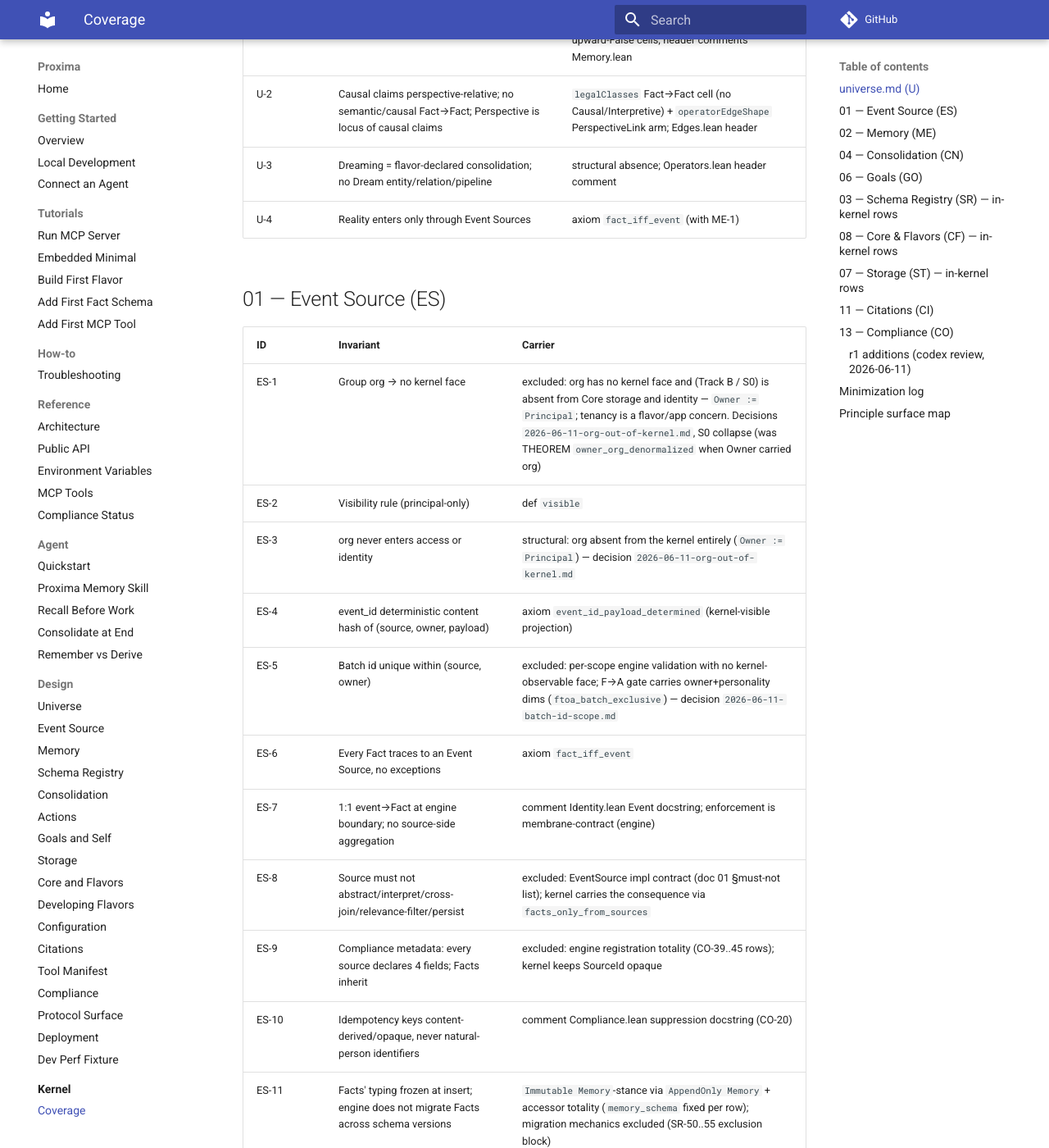
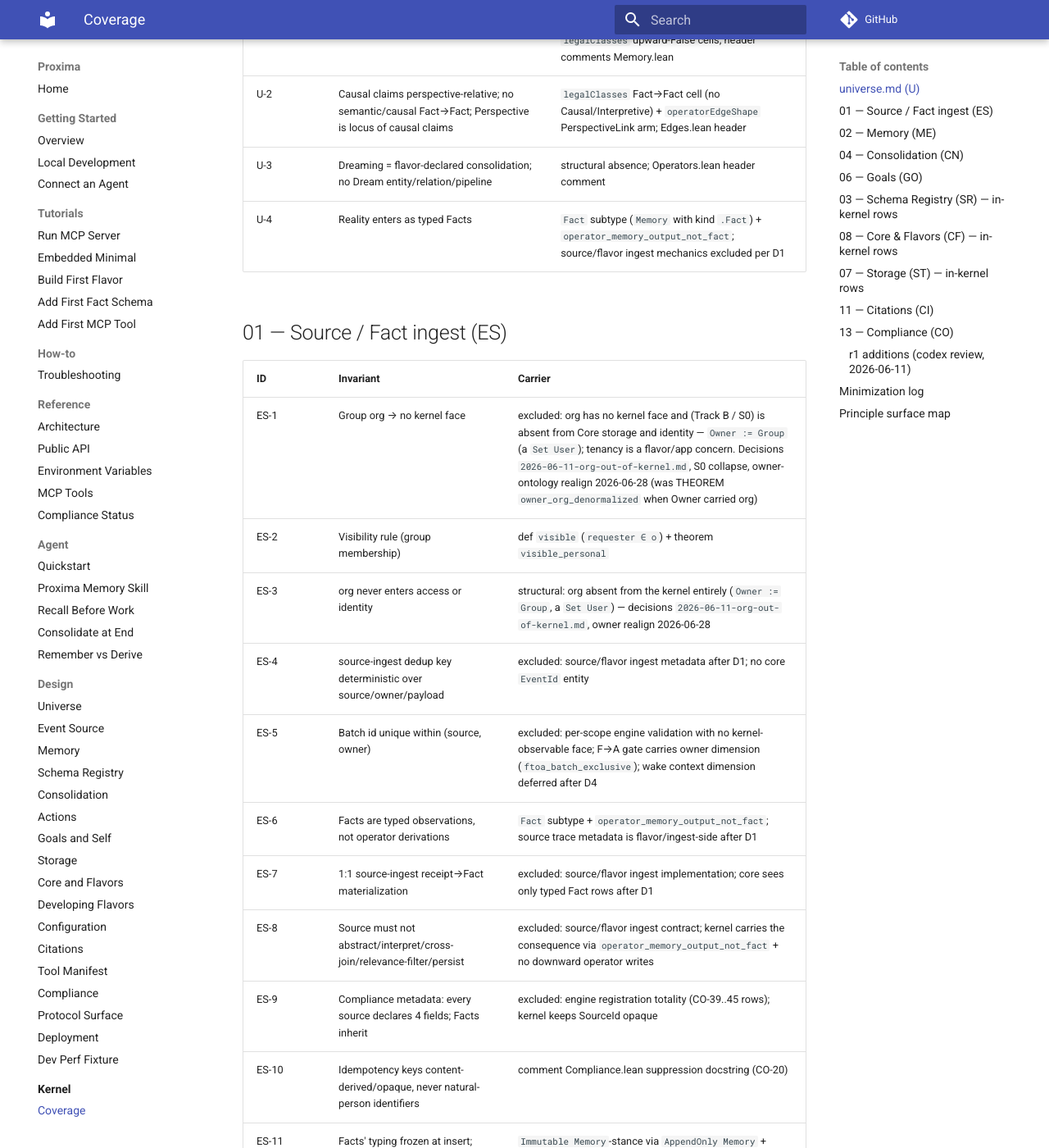
Before and after one commit to Aquilo-Solution-S/Proxima, an MkDocs documentation site: the page built from docs/lean/COVERAGE.md, in a window 1280 px wide and 1400 px high, scrolled down 593 px. Shown: the whole window at 82% size. Built offline with MkDocs 1.6.1 and Material for MkDocs 9.7.7, drawn with Linux system fonts in a browser that asks for light colours; comment, search, counter and statistics services are not loaded; some of the changed text lies outside the part shown.

Commit message:
docs(lean): subtract materialized kernel surfaces
- make Memory, Edge, Owner, and citation anchors structural where the kernel needs fields
- remove core Event, materialized Personality, and Personality module surfaces
- keep citations as thin Fact-only evidence anchors with storage details delegated to flavors
- update coverage after owner, supersession, operator, and citation cleanup

```diff
--- a/docs/lean/COVERAGE.md
+++ b/docs/lean/COVERAGE.md
@@ -18,27 +18,27 @@
 
 | ID | Invariant | Carrier |
 |---|---|---|
-| U-1 | Layering strict & irreversible; no lower-layer memory from higher layer | axiom `fact_iff_event` + `facts_only_from_sources` + `legalClasses` upward-False cells; header comments Memory.lean |
+| U-1 | Layering strict & irreversible; no lower-layer memory from higher layer | theorem `fact_memory_kind` + theorem `operator_memory_output_not_fact` + `legalClasses` upward-False cells; header comments Memory.lean |
 | U-2 | Causal claims perspective-relative; no semantic/causal Fact→Fact; Perspective is locus of causal claims | `legalClasses` Fact→Fact cell (no Causal/Interpretive) + `operatorEdgeShape` PerspectiveLink arm; Edges.lean header |
 | U-3 | Dreaming = flavor-declared consolidation; no Dream entity/relation/pipeline | structural absence; Operators.lean header comment |
-| U-4 | Reality enters only through Event Sources | axiom `fact_iff_event` (with ME-1) |
+| U-4 | Reality enters as typed Facts | `Fact` subtype (`Memory` with kind `.Fact`) + `operator_memory_output_not_fact`; source/flavor ingest mechanics excluded per D1 |
 
-## 01 — Event Source (ES)
+## 01 — Source / Fact ingest (ES)
 
 | ID | Invariant | Carrier |
 |---|---|---|
-| ES-1 | Group org → no kernel face | excluded: org has no kernel face and (Track B / S0) is absent from Core storage and identity — `Owner := Principal`; tenancy is a flavor/app concern. Decisions `2026-06-11-org-out-of-kernel.md`, S0 collapse (was THEOREM `owner_org_denormalized` when Owner carried org) |
-| ES-2 | Visibility rule (principal-only) | def `visible` |
-| ES-3 | org never enters access or identity | structural: org absent from the kernel entirely (`Owner := Principal`) — decision `2026-06-11-org-out-of-kernel.md` |
-| ES-4 | event_id deterministic content hash of (source, owner, payload) | axiom `event_id_payload_determined` (kernel-visible projection) |
-| ES-5 | Batch id unique within (source, owner) | excluded: per-scope engine validation with no kernel-observable face; F→A gate carries owner+personality dims (`ftoa_batch_exclusive`) — decision `2026-06-11-batch-id-scope.md` |
-| ES-6 | Every Fact traces to an Event Source, no exceptions | axiom `fact_iff_event` |
-| ES-7 | 1:1 event→Fact at engine boundary; no source-side aggregation | comment Identity.lean Event docstring; enforcement is membrane-contract (engine) |
-| ES-8 | Source must not abstract/interpret/cross-join/relevance-filter/persist | excluded: EventSource impl contract (doc 01 §must-not list); kernel carries the consequence via `facts_only_from_sources` |
+| ES-1 | Group org → no kernel face | excluded: org has no kernel face and (Track B / S0) is absent from Core storage and identity — `Owner := Group` (a `Set User`); tenancy is a flavor/app concern. Decisions `2026-06-11-org-out-of-kernel.md`, S0 collapse, owner-ontology realign 2026-06-28 (was THEOREM `owner_org_denormalized` when Owner carried org) |
+| ES-2 | Visibility rule (group membership) | def `visible` (`requester ∈ o`) + theorem `visible_personal` |
+| ES-3 | org never enters access or identity | structural: org absent from the kernel entirely (`Owner := Group`, a `Set User`) — decisions `2026-06-11-org-out-of-kernel.md`, owner realign 2026-06-28 |
+| ES-4 | source-ingest dedup key deterministic over source/owner/payload | excluded: source/flavor ingest metadata after D1; no core `EventId` entity |
+| ES-5 | Batch id unique within (source, owner) | excluded: per-scope engine validation with no kernel-observable face; F→A gate carries owner dimension (`ftoa_batch_exclusive`); wake context dimension deferred after D4 |
+| ES-6 | Facts are typed observations, not operator derivations | `Fact` subtype + `operator_memory_output_not_fact`; source trace metadata is flavor/ingest-side after D1 |
+| ES-7 | 1:1 source-ingest receipt→Fact materialization | excluded: source/flavor ingest implementation; core sees only typed Fact rows after D1 |
+| ES-8 | Source must not abstract/interpret/cross-join/relevance-filter/persist | excluded: source/flavor ingest contract; kernel carries the consequence via `operator_memory_output_not_fact` + no downward operator writes |
 | ES-9 | Compliance metadata: every source declares 4 fields; Facts inherit | excluded: engine registration totality (CO-39..45 rows); kernel keeps SourceId opaque |
 | ES-10 | Idempotency keys content-derived/opaque, never natural-person identifiers | comment Compliance.lean suppression docstring (CO-20) |
 | ES-11 | Facts' typing frozen at insert; engine does not migrate Facts across schema versions | `Immutable Memory`-stance via `AppendOnly Memory` + accessor totality (`memory_schema` fixed per row); migration mechanics excluded (SR-50..55 exclusion block) |
-| ES-12 | No `Principal.Org` variant; org-wide = `<org>-everyone` group | inductive `Principal` two-constructor shape |
+| ES-12 | No `Principal.Org` variant; org-wide = `<org>-everyone` group | structural: no `Principal` sum at all — `Owner := Group` (`Set User`); a User is the singleton group `Owner.ofUser u`, org-wide is an ordinary shared (non-singleton) Group. Realign 2026-06-28 |
 | ES-13 | Per-memory ACL (AccessGrant) is v2+, not v1 | structural absence + Owner.lean header comment |
 | ES-14 | Push vs pull is source-side implementation detail | excluded: engine |
 | ES-15 | Bootstrap/founding-goal is flavor onboarding | excluded: app-layer |
@@ -50,25 +50,25 @@
 
 | ID | Invariant | Carrier |
 |---|---|---|
-| ME-1 | Fact ⟷ carries source event | axiom `fact_iff_event` |
-| ME-2 | Fact owner = event owner | axiom `fact_event_owner` |
-| ME-3 | Text iff derived (Facts none; A/P always, immutable, authored) | axiom `text_iff_derived`; immutability of Text per `AppendOnly Memory` + comment |
-| ME-4 | Facts never supersede / never superseded | THEOREM `facts_never_supersede` (Edges.lean, via bridge + matrix) |
+| ME-1 | Fact is Memory with kind `.Fact` | subtype `Fact := { m : Memory // memory_kind m = .Fact }` + theorem `fact_memory_kind` |
+| ME-2 | Fact owner is the memory row owner | structural: `Fact.memory` projects to `Memory.owner`; source/event owner inheritance moved out of core by D1 |
+| ME-3 | Optional free text is a Memory field for F/A/P; no kind-based text axiom | structure field `Memory.text : Option Text` + accessor `memory_text` |
+| ME-4 | Facts never supersede / never superseded | THEOREM `facts_never_supersede` (Edges.lean, from Supersession-class edge + matrix) |
 | ME-5a | Supersession same kind | THEOREM `supersession_same_kind` (Edges.lean) |
-| ME-5b | Supersession same owner | THEOREM `supersession_same_owner` (Edges.lean, via edge scope) |
-| ME-6 | Authoring personality shares memory owner | axiom `authoring_personality_owner` |
-| ME-7 | Facts below read-scope matrix; A/P/Goal gated | defs `personality_may_read` (Memory) + `personality_may_read_goal` (Goals) + axiom `read_scope_diagonal` |
-| ME-8 | Matrix asymmetry valid; future-reads-only; direct retrieval only | structural absence of symmetry axiom + comment |
+| ME-5b | Supersession same owner | THEOREM `supersession_same_owner` (Edges.lean, via `supersession_intra_owner`) |
+| ME-6 | Personality is not a materialized Memory author/owner slot | structural absence: no `PersonalityInstance`, no `personality_owner`, no `memory_authoring_personality`; D4 comment Memory.lean |
+| ME-7 | Facts below Perspectives; no personality read-scope matrix | theorem `principle_1_facts_below_perspective`; structural absence of `read_scope`/`personality_may_read`; wake read context deferred |
+| ME-8 | Materialized personality matrix removed | structural absence of `read_scope` and matrix-version state; wake context/read semantics deferred after D4 |
 | ME-9 | Edge scope single-owner | axiom `edge_scope_single_owner` |
 | ME-10 | ℓ(source) ≥ ℓ(target) for memory edges | THEOREM `edge_layer_rule` (from the matrix's empty upward cells) |
-| ME-11 | Class-legality matrix (9 cells) | def `legalClasses` + THEOREM `edge_class_legal` (from mask axioms `edge_respects_mask` + `descriptor_masks_tighten_only`) + bridge axiom `supersession_pointer_is_edge` |
+| ME-11 | Class-legality matrix (9 cells) | def `legalClasses` + THEOREM `edge_class_legal` (from mask axioms `edge_respects_mask` + `descriptor_masks_tighten_only`) |
 | ME-12 | Supersession same endpoint shape (incl. Goal→Goal) | axiom `supersession_same_endpoint_shape` |
-| ME-13 | Edges immutable v1 | instances `Immutable Edge`, `AppendOnly Edge` |
+| ME-13 | Edges immutable v1 | `Edge` structure + instances `Immutable Edge`, `AppendOnly Edge` |
 | ME-14 | Descriptor masks tighten, never relax | axioms `relation_endpoint_admitted`, `descriptor_masks_tighten_only`, `edge_respects_mask` |
 | ME-15 | Causal chain is a query, not an entity; materialized = cache only | structural absence + Edges.lean header |
-| ME-16 | Memory id is identity | axiom `memory_id_injective` |
-| ME-17 | Personality: parallel lineages per instance; substrate stores instances/wake | comment Memory.lean §Personality; runtime tables excluded (engine) |
-| ME-18 | Cross-personality supersession = explicit editorial gesture, never operator | excluded: write-path authorization (engine); lineage-scope default comment |
+| ME-16 | Memory id is identity | structure field `Memory.id` + table/store invariant `MemoryIdUnique` |
+| ME-17 | Personality is emergent from Perspective/wake context, not a stored instance | structural absence in Memory.lean/Principles.lean; no Personality module; wake entries deferred |
+| ME-18 | Cross-context supersession policy | excluded: wake/Perspective context semantics deferred after D4; no personality instance axis in kernel |
 | ME-19 | Relation registry: unregistered relations invalid | `entities_use_registered_vocabulary` (Composition) |
 | ME-20 | Core relations table (derived-from/supersedes/inspires/authored) | excluded: vocabulary content, not law — flavors/core register ids; classes pinned by `RelationClass` |
 
@@ -80,10 +80,10 @@
 | CN-2 | A→P edge shape | same merged carrier; full shape THEOREM `atop_edge_shape` |
 | CN-3 | A→Goal evidence shape (Structural class) | `operatorEdgeShape` OperatorAtoGoal arm + `operator_edges_shaped` |
 | CN-4 | frame/PerspectiveLink shape | `operatorEdgeShape` PerspectiveLink arm + `operator_edges_shaped` |
-| CN-5 | No downward writes | axiom `facts_only_from_sources` (+ ME-1) |
+| CN-5 | No downward writes | theorem `operator_memory_output_not_fact` + `operatorEdgeShape` + ME-1 Fact subtype |
 | CN-6 | Derived memories have provenance | axiom `derived_has_provenance` (merged); per-kind shapes THEOREMs `abstraction_has_provenance`, `perspective_has_provenance` |
 | CN-7 | Cross-domain join is typed Abstraction | comment (shape carried by CN-6 + U-2 matrix) |
-| CN-8 | F→A batch-gate exclusivity per (owner, personality, batch, input contract, operator, output schema) | axiom `ftoa_batch_exclusive`; personality dim per decision `2026-06-11-ftoa-gate-personality-scope.md` |
+| CN-8 | F→A batch-gate exclusivity per (owner, batch, input contract, operator, output schema) | axiom `ftoa_batch_exclusive`; wake context dimension deferred after D4, no personality dim |
 | CN-9 | Atomic invocation (all-or-nothing outputs) | excluded: storage-layer transaction contract (same stance as WH event/projection atomicity) |
 | CN-10 | Retry/changed-prompt = new derivation, never mutation | `AppendOnly Memory` + comment Operators.lean |
 | CN-11 | Wake dispatcher loop, cursors, depth bound, runtime tables | excluded: engine runtime |
@@ -115,8 +115,8 @@
 | SR-1 | Registry frozen at startup, no runtime registration | axiom `registry_composition` (the law); THEOREM `registry_determined` |
 | SR-2 | Every memory payload schema-typed | accessor totality + `entities_use_registered_vocabulary` (merged) |
 | SR-8 | Schema ids flavor-qualified | axiom `schema_namespace` + THEOREM `registry_namespace_discipline` |
-| SR-11/16 | Fact no text / A-P text required | axiom `text_iff_derived` |
-| SR-13 | Fact identity ≠ payload hash; UUIDv7 | axiom `memory_id_injective` + ST-22 comment |
+| SR-11/16 | F/A/P may carry optional free text; sidecars may carry opaque typed payload | structure field `Memory.text : Option Text`; sidecar semantics deferred |
+| SR-13 | Fact identity ≠ payload hash; UUIDv7 | structure field `Memory.id` + table/store invariant `MemoryIdUnique` + ST-22 comment |
 | SR-14/44 | Fact has no supersedes | THEOREM `facts_never_supersede` |
 | SR-24 | relation_class closed, not flavor-extensible | inductive `RelationClass` (note: doc 03 does NOT enumerate classes — doc 02's five are authoritative; no contradiction, verified 2026-06-11 against doc 03 §EdgePayload verbatim) |
 | SR-25 | Edges immutable v1 | `Immutable Edge` |
@@ -144,7 +144,7 @@
 | CF-54/55 | Composite binary = build artifact, not plugin host | axiom `active_registry` (one ambient registry) + comment |
 | CF-56 | No feature flags; linkage + register() | excluded: Rust mechanics; spirit = CF-D |
 | CF-57/58 | Registry ownership per flavor; prefixes kept in composite | CF-B + CF-C |
-| CF-60 | Cross-flavor reads obey owner/read-scope | axioms `edge_scope_single_owner`, def `personality_may_read` (already universal) |
+| CF-60 | Cross-flavor reads obey Owner/access surface; personality read-scope absent | Owner/read authorization lives outside materialized personality; no `personality_may_read` after D4 |
 | CF-61 | Cross-flavor edges use registered descriptors | THEOREM `edges_use_registered_relations` (projection of `entities_use_registered_vocabulary`) |
 | CF-61b | Relation endpoint descriptors may require opaque schema capability tags; admitted endpoints declare the required side tags | axiom `relation_endpoint_required_tags_valid` |
 | CF-43..46 | Goal entity core-owned; flavor owns payload/tools | structural: Goal axioms live in kernel; payloads opaque |
@@ -158,18 +158,18 @@
 
 | ID | Invariant | Carrier |
 |---|---|---|
-| ST-1..4 | Fresh ids; immutable identity; supersession = new row | `memory_id_injective`, `goal_id_injective`, classes `Immutable`/`Supersedable` |
+| ST-1..4 | Fresh ids; immutable identity; supersession = new row | `Memory.id` + `MemoryIdUnique`, `goal_id_injective`, classes `Immutable`/`AppendOnly`; memory supersession is `memorySupersedes` over Supersession-class edges |
 | ST-5 | Edges insert-only | `Immutable Edge`, `AppendOnly Edge` |
-| ST-6 | EventId deterministic; duplicate = replay | axiom `event_id_payload_determined` |
-| ST-7/8 | CitedObject/CitationMapping ids, insert-only, one mapping per Fact | `cited_object_id_injective`, `citation_mapping_id_injective`, `Immutable` instances + theorem `citation_unique_per_fact` |
-| ST-9 | Owner identity columns (principal kind + id) | `Owner := Principal` + `owner_principal`; org has no kernel face and (Track B / S0) is absent from Core storage and identity — decision `2026-06-11-org-out-of-kernel.md`, S0 collapse |
+| ST-6 | source-ingest dedup key deterministic; duplicate = replay | excluded: source/flavor ingest metadata after D1; no core `EventId` entity |
+| ST-7/8 | CitedObject/CitationMapping ids, insert-only, one mapping per Fact | structural ids + scoped defs `CitedObjectIdUnique`/`CitationMappingIdUnique`, `Immutable`/`AppendOnly` instances + theorem `citation_unique_per_fact` |
+| ST-9 | Owner identity columns (principal kind + id) | `Owner := Group` (`Set User`) — the kernel models owner as group membership over the atom `User`; a personal owner is `Owner.ofUser u`. The (kind+id) column shape is engine storage. org has no kernel face — decisions `2026-06-11-org-out-of-kernel.md`, S0 collapse, owner realign 2026-06-28 |
 | ST-10 | Cross-owner edges/evidence rejected | axiom `edge_scope_single_owner` |
 | ST-11 | INSERT-only cognitive lifecycle | class `AppendOnly` + instances |
 | ST-13 | Only compliance erasure deletes | Compliance.lean (`erased`, `erasure_removes_cognitive`) |
 | ST-14 | Stateful current-state = head query, never replacement | comment + SR-43 row |
 | ST-15..17 | Vector-store independence (targets F/A/P AND Goals) | `EmbeddingTarget` sum + `embedding_target` + `Immutable Embedding`; absence of entity→Embedding accessor |
-| ST-22/23 | Content hash = dedup key not identity; collision semantics | comments on `EventId` + `event_id_payload_determined` |
-| ST-26 | Supersession logical; current state = query | defs `goalIsHead`/`activeGoals` pattern + comment |
+| ST-22/23 | Content hash/dedup key not Fact identity; collision semantics | `Memory.id` remains Fact identity; source/flavor ingest dedup key excluded after D1 |
+| ST-26 | Supersession logical; current state = query | defs `memorySupersedes`/`memoryIsHead`, `goalIsHead`/`activeGoals` pattern + comment |
 
 **ST exclusions:** ST-12 (sidecar migration), ST-18..21 (core/flavor SQL
 ownership — spirit in CF-A), ST-24/25 (partitioning physical). Reason:
@@ -179,10 +179,10 @@
 
 | ID | Invariant | Carrier |
 |---|---|---|
-| CI-1 | Fact-only citation (citation ⇒ Fact; OPTIONAL on Facts since 2026-06-13) | axiom `citation_fact_is_fact`; THEOREM `citation_implies_fact` over the choice-def `memory_citation` |
+| CI-1 | Fact-only citation (citation ⇒ Fact; OPTIONAL on Facts since 2026-06-13) | structural `CitationMapping.fact : Fact`; THEOREMs `citation_fact_is_fact`, `citation_implies_fact` over the choice-def `memory_citation` |
 | CI-2 | Exactly one mapping per Fact; target is Fact; no orphans | axiom `citation_fact_injective`; THEOREMs `citation_points_back`, `citation_reverse_total`, `citation_unique_per_fact` |
 | CI-3 | A/P cite transitively via provenance | comment + CN-6 axioms |
-| CI-7/8 | Owner scoping; Fact owner = object owner | axiom `citation_owner_match` |
+| CI-7/8 | Owner scoping; Fact owner = object owner | structural field `CitationMapping.owner_match`; THEOREM `citation_owner_match` |
 | CI-9 | One object ↔ N mappings | structural absence of object-side restriction |
 | CI-12/13 | Edges do not cite | structural absence of citation accessor on Edge |
 | CI-14 | Operator provenance = row metadata, not citation | comment Operators.lean |
@@ -212,9 +212,9 @@
 |---|---|---|
 | GO-2b | Stale prior cannot be lifecycle head | axiom `goal_supersession_prior_is_head` |
 | GO-15 | Goal title/text core retrieval text | axioms `goal_title`, `goal_text` |
-| GO-16 | Operator-authored Goals carry authoring personality, owner-matched | axioms `goal_authoring_personality`, `goal_authoring_personality_owner` |
+| GO-16 | Operator-authored Goals do not carry materialized authoring personality | structural absence: no `goal_authoring_personality`; evidence carried by A→Goal edges |
 | CI-17 | Cited objects / mappings schema-registered | `entities_use_registered_vocabulary` arms 4+5 |
-| ST-EdgeId | EventSource edges content-hash id vs UUIDv7 (AGENTS.md inv. 17) | inductive `EdgeId` sum + axiom `edge_id_authorship_split` (Edges.lean) — exclusion reversed after both reviewers + AGENTS.md elevated it |
+| ST-EdgeId | source-ingest edges content-hash id vs UUIDv7 (AGENTS.md inv. 17) | inductive `EdgeId` sum + axiom `edge_id_authorship_split` (Edges.lean) — exclusion reversed after both reviewers + AGENTS.md elevated it |
 
 ## Minimization log
 
@@ -229,18 +229,25 @@
   *(Superseded 2026-06-11 morning review: org demoted to engine entirely,
   `Owner := Principal`, `OrgId`/`group_org` removed, ES-1 dissolves —
   130 axioms; decision `2026-06-11-org-out-of-kernel.md`.)*
+  *(Further realign 2026-06-28: the `Principal` sum, `group_members`, and
+  `owner_principal` are gone. One atom `User`; `Group := Set User`;
+  `Owner := Group`; a User is the singleton group `Owner.ofUser u`.
+  Owner.lean 3→1 axiom; in Authorization `world` becomes the def
+  `fun _ => True` and the dead `world_is_group` is dropped (−2 axioms).)*
 - Edges: descriptor masks are now the primitive layer; `edge_class_legal`
   (ME-11) and `edge_layer_rule` (ME-10) PROVED from them.
-- Memory supersession: `supersession_pointer_is_edge` bridge axiom (doc 02
-  verbatim: the pointer IS the core/supersedes edge); ME-4, ME-5a, ME-5b
-  PROVED from the matrix + edge scope. Net −2.
+- Memory supersession: row pointer/accessor removed; `memorySupersedes` is a
+  definition over Supersession-class edges. ME-4, ME-5a, ME-5b PROVED from
+  the matrix + supersession owner scope.
 - Operators: CN-1..4 merged into `operatorEdgeShape` def + ONE axiom; CN-1/2
   full shapes (target kinds) PROVED via `provenance_pins_target`. CN-6 merged
   to `derived_has_provenance`; per-kind shapes PROVED. Net −5.
-- Citations: Fact-side pointer `memory_citation` is now a choice-based DEF;
-  primitives are `citation_fact_is_fact` + `citation_fact_injective`;
-  CI-1 (citation ⇒ Fact; `fact_has_citation` retired 2026-06-13 — citations
-  optional on Facts), CI-2a, CI-2c PROVED.
+- Citations: CitedObject/CitationMapping are structural thin evidence
+  anchors; blob storage/hash/range payload stays flavor/engine-side.
+  Fact-side pointer `memory_citation` is a choice-based DEF; primitive
+  uniqueness is `citation_fact_injective`; CI-1 (citation ⇒ Fact;
+  `fact_has_citation` retired 2026-06-13 — citations optional on Facts),
+  CI-2a, CI-2c, and owner match are PROVED.
 - Goals: GO-1+GO-2 merged into `goal_supersession_constraints`; projections
   PROVED. −1.
 - Compliance: `suppression_owner` REMOVED (doc 13 retains the opaque key
@@ -257,7 +264,7 @@
 - `batch_unique_within_source_owner` REMOVED (global injectivity exceeded the
   docs' scoped uniqueness); `ftoa_batch_exclusive` owner-conditioned →
   `decisions/2026-06-11-batch-id-scope.md`.
-- `read_scope_diagonal` scoped to the Owner's own instances.
+- `read_scope_diagonal` later removed with materialized `PersonalityInstance`; wake context/read semantics deferred.
 - `goal_parents_same_owner` KEPT, re-cited to doc 04 §Isolation →
   `decisions/2026-06-11-goal-parents-owner-scope.md`.
 
@@ -272,22 +279,22 @@
 
 | Principle | Named surface prop | Kernel carrier |
 |---|---|---|
-| P1 | `principle_1_facts_below_perspective` | `personality_may_read` (Memory.lean) Fact branch. |
+| P1 | `principle_1_facts_below_perspective` | `MemoryKind.layer` theorem: Fact layer below Perspective. |
 | P2 | `principle_2_operator_goals_carry_evidence` | `operator_edges_shaped` + `operatorEdgeShape .OperatorAtoGoal`; WEAKENED to operator-derived Goals only, with goal measurement/justification left to a decider. |
-| P3 | `principle_3_goals_never_author_facts`; `principle_3b_goal_close_is_an_act`; `principle_3c_causal_closure_is_perspectival` | `facts_only_from_sources`; `terminal_goal_closes_with_fact` + `goal_close_fact`; `causal_goal_edge_perspectival`. |
+| P3 | `principle_3_operators_never_output_facts`; `principle_3b_goal_close_is_an_act`; `principle_3c_causal_closure_is_perspectival` | `operator_memory_output_not_fact`; `terminal_goal_closes_with_fact` + `goal_close_fact`; `causal_goal_edge_perspectival`. |
 | P4 | `principle_4_facts_connect_non_interpretively` | `legalClasses .Fact .Fact`. |
 | P5 | `principle_5_memories_grounded_in_facts` | `grounding_wf` + `derived_has_provenance` → `memory_grounds_in_facts`; A→A provenance via the matrix cell + `operatorEdgeShape .OperatorAtoA`; temporal companion `derivation_created_at_monotone`. |
-| P6 | `principle_6a_derivation_provenance_strictly_upward`; `principle_6b_read_scope_governs_authored_derived_reads` | `edge_layer_rule`; `read_scope`/`personality_may_read`. Decider/exclusion notes: conditioning mechanism is outside the kernel; future-only matrix evolution is a string note because there is no matrix-version accessor. |
-| P7 | `principle_7_personality_is_aggregate_of_perspectives` | `character_of` (opaque) over `activePerspectiveHeads` via congruence. |
+| P6 | `principle_6a_derivation_provenance_strictly_upward`; `principle_6b_personality_read_scope_removed` | `edge_layer_rule`; structural absence of `read_scope`/`personality_may_read`; wake context deferred. |
+| P7 | `principle_7_personality_is_not_entity` | structural absence: no personality row/type/instance; no Personality module. |
 
 Principle decider exclusions:
 - P2 goal measurement/justification.
-- P7 F5 aggregation weights inside opaque `character_of`.
-- P6 conditioning mechanism.
-- P6 future-only matrix evolution.
+- P7 emergent Personality semantics beyond structural absence.
+- P6 wake/read conditioning mechanism.
+- P6 future-only context evolution.
 
 Parked design choices:
 - P2 goal-row-total evidence bridge deliberately not added; the spec weakened
   P2 to operator-derived Goals only.
-- P6 matrix-version axis deliberately absent; no matrix-version accessor exists
-  in the current kernel.
+- P6 matrix-version axis removed with materialized read-scope; wake context
+  evolution remains deferred.
```
Also changed, not shown: other parts of docs/lean/COVERAGE.md (+1 -1 lines), 14 other files.
